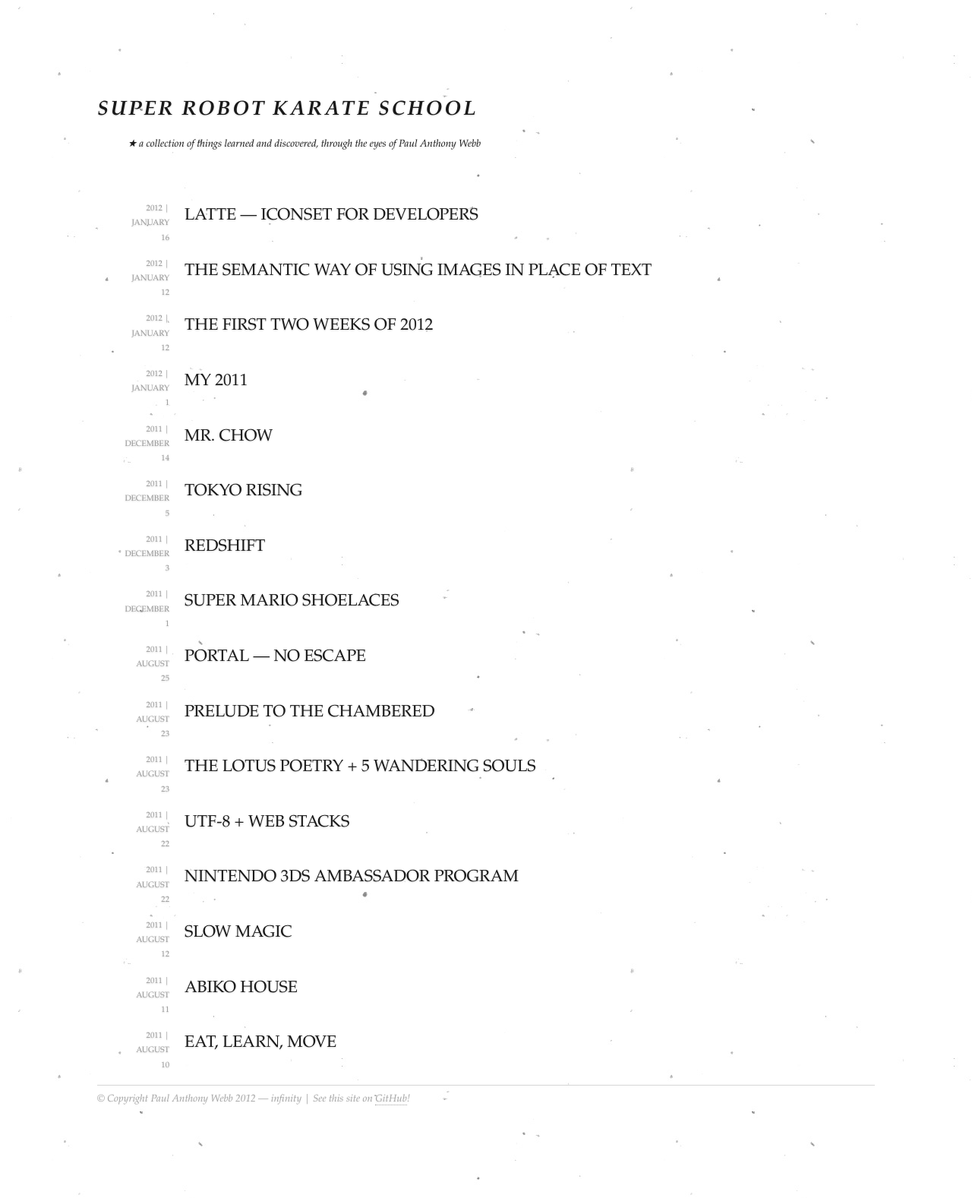
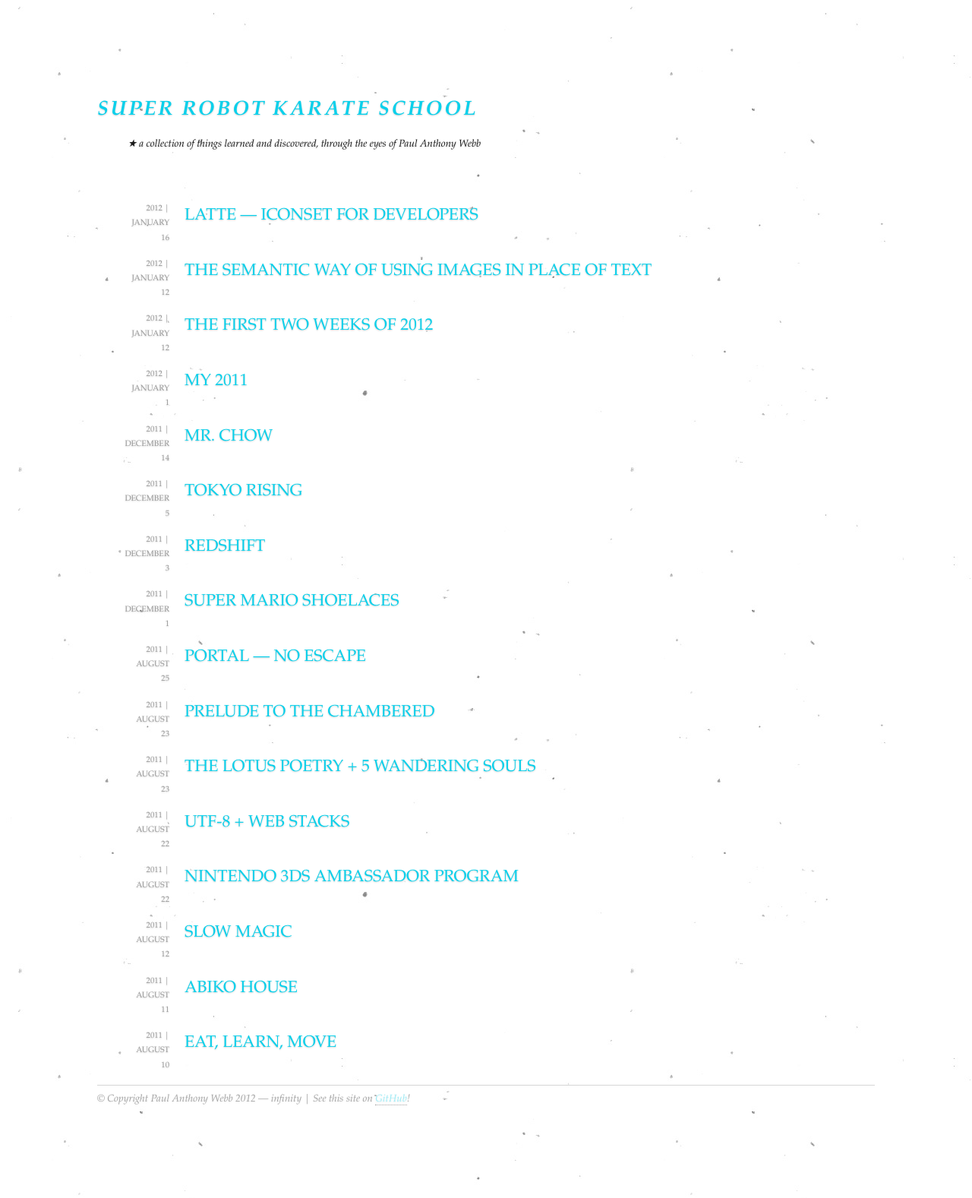
Before and after one commit to NetOpWibby/netoperatorwibby.github.com, a Jekyll site: the page built from index.html, in a window 1280 px wide. Shown: the whole page at 76% size. Built offline with Jekyll 4.4.1, drawn with Linux system fonts in a browser that asks for light colours; Markdown is read by kramdown in place of the engine named in the settings.

Commit message:
Updated README

```diff
--- /dev/null
+++ b/css/scss/_color.scss
@@ -0,0 +1,3 @@
+@mixin black {
+	color: #07d0eb;
+}
--- a/css/scss/style.scss
+++ b/css/scss/style.scss
@@ -2,6 +2,7 @@
 @import "reset";
 @import "prettify";
 @import "font-family";
+@import "color";
 
 /**************************************************************** BASE LAYOUT + TYPOGRAPHY ***/
 
@@ -15,7 +16,7 @@ body {
   background-color: #ffffff;
   background-image: url("/images/bg.jpg");
   color: #191919;
-	font-family: $hoefler;
+  font-family: "Hoefler Text", Constantia, Palatino, "Palatino Linotype", "Book Antiqua", Georgia, serif;
   font-size: 0.9em;
   line-height: 1.3;
 }
@@ -26,7 +27,7 @@ html, body {
 }
 
 a {
-	color: #191919;
+	@include black;
 	text-decoration: none;
 }
 
--- a/css/style.css
+++ b/css/style.css
@@ -114,8 +114,7 @@ table {
   font-size: inherit;
   font: 100%; }
 
-/* Accessible focus treatment
-	people.opera.com/patrickl/experiments/keyboard/test */
+/* Accessible focus treatment people opera.com/patrickl/experiments/keyboard/test */
 a:hover, a:active {
   outline: none; }
 
@@ -128,8 +127,7 @@ strong, th {
 td, td img {
   vertical-align: top; }
 
-/* Make sure sup and sub don't screw with your line-heights
-	gist.github.com/413930 */
+/* Make sure sup and sub don't screw with your line-heights gist.github.com/413930 */
 sub, sup {
   font-size: 75%;
   line-height: 0;
@@ -201,7 +199,7 @@ a {
 a:hover {
   color: #69f; }
 
-/* Custom text-selection colors (remove any text shadows: twitter.com/miketaylr/status/12228805301) */
+/* text-selection colors (remove text shadows: twitter.com/miketaylr/status/12228805301) */
 ::-moz-selection {
   background: #fcd700;
   color: #fff;
@@ -231,7 +229,7 @@ mark {
 -------------------------------------------------------------------------------*/
 /* Media queries!
 -------------------------------------------------------------------------------*/
-/* Consider this: www.cloudfour.com/css-media-query-for-mobile-is-fools-gold/ */
+/****** Consider this: cloudfour.com/css-media-query-for-mobile-is-fools-gold/ */
 .pln {
   color: #8c8c8c; }
 
@@ -266,7 +264,7 @@ html, body {
   width: auto; }
 
 a {
-  color: #191919;
+  color: #07d0eb;
   text-decoration: none; }
 
 a:hover {
```
Also changed, not shown: css/scss/_reset.scss (+4 -21 lines), README.md. Lines whose indentation alone changed are shown as unchanged.
